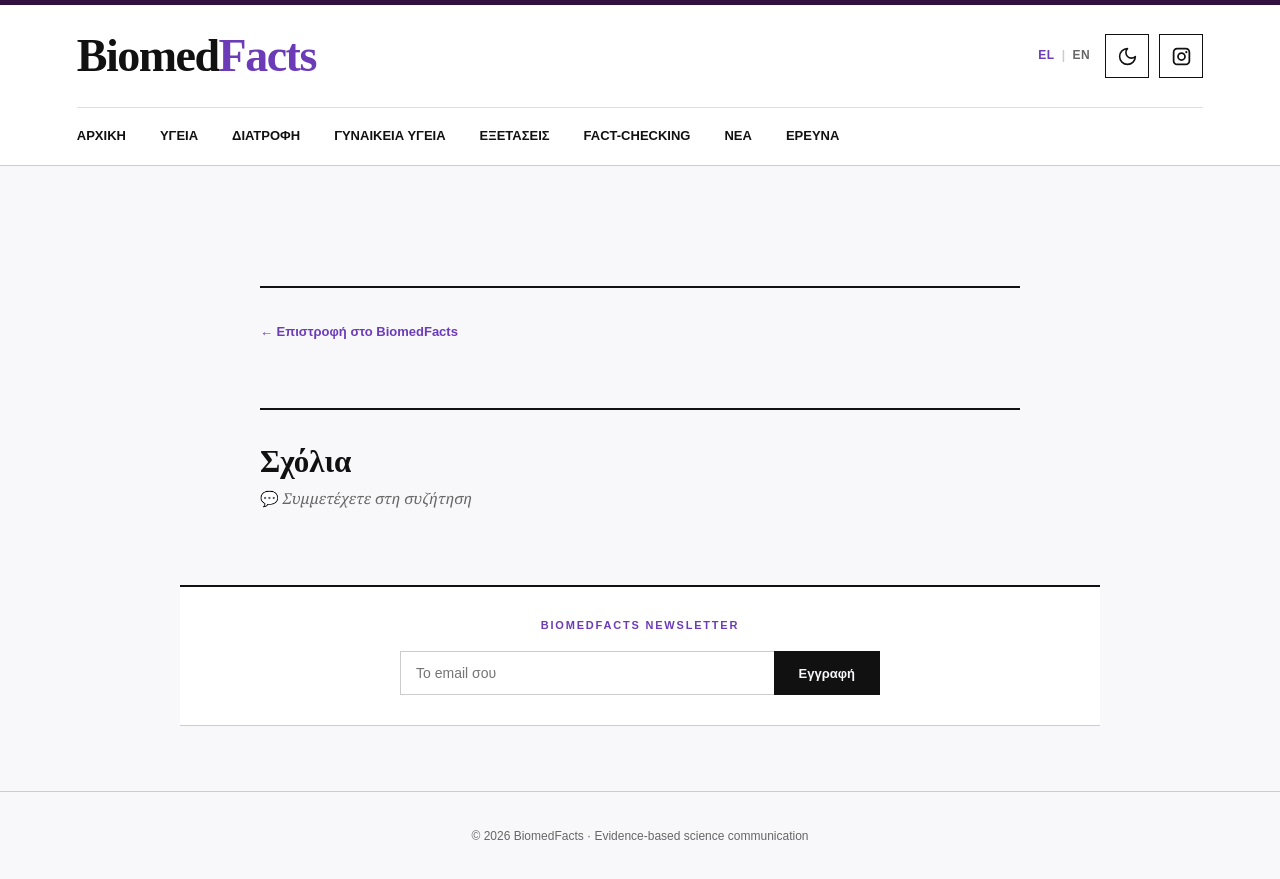
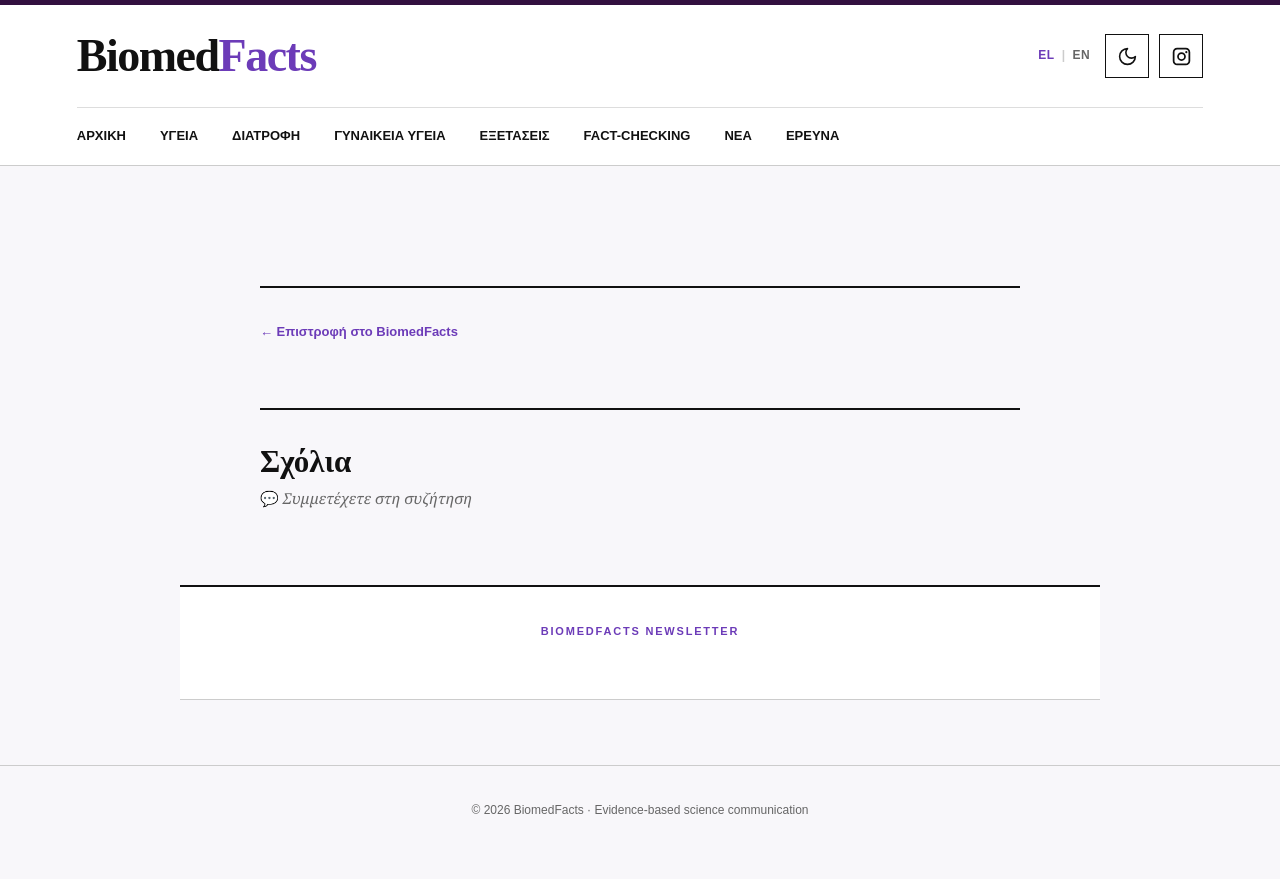
Before and after one commit to BiomedFacts/BiomedFacts, a Jekyll site: the page built from _layouts/post.html, in a window 1280 px wide. Shown: the top 879 px of the page. Built offline with Jekyll 4.4.1, drawn with Linux system fonts in a browser that asks for light colours; comment, search, counter and statistics services are not loaded.

Commit message:
Update post.html

```diff
--- a/_layouts/post.html
+++ b/_layouts/post.html
@@ -19,13 +19,9 @@
     {% if post.translation_key == page.translation_key %}
 
       {% if post.path contains "en/_posts" %}
-
         {% assign english_translation = post %}
-
       {% else %}
-
         {% assign greek_translation = post %}
-
       {% endif %}
 
     {% endif %}
@@ -92,13 +88,14 @@
   {% endif %}
 
 
-
   <script>
 
     (function () {
 
       const savedTheme =
-        localStorage.getItem("biomedfacts-theme");
+        localStorage.getItem(
+          "biomedfacts-theme"
+        );
 
       const prefersDark =
         window.matchMedia &&
@@ -110,7 +107,8 @@
         savedTheme ||
         (prefersDark ? "dark" : "light");
 
-      document.documentElement.setAttribute(
+      document.documentElement
+        .setAttribute(
           "data-theme",
           theme
         );
@@ -120,7 +118,6 @@
   </script>
 
 
-
   <style>
 
     :root {
@@ -161,15 +158,17 @@
     }
 
 
-
     * {
+
       box-sizing: border-box;
+
       margin: 0;
       padding: 0;
     }
 
 
     html {
+
       scroll-behavior: smooth;
     }
 
@@ -190,14 +189,14 @@
 
 
     a {
+
       color: inherit;
     }
 
 
-
-    /* ==========================================
+    /* =========================
        HEADER
-    =========================================== */
+    ========================= */
 
     .site-header {
 
@@ -209,7 +208,8 @@
       border-bottom:
         1px solid var(--border);
 
-      padding: 28px 6% 0;
+      padding:
+        28px 6% 0;
     }
 
 
@@ -251,14 +251,14 @@
 
 
     .logo span {
+
       color: var(--accent);
     }
 
 
-
-    /* ==========================================
+    /* =========================
        HEADER ACTIONS
-    =========================================== */
+    ========================= */
 
     .header-actions {
 
@@ -317,10 +317,9 @@
     }
 
 
-
-    /* ==========================================
+    /* =========================
        ICONS
-    =========================================== */
+    ========================= */
 
     .icon-button {
 
@@ -363,7 +362,6 @@
       stroke-width: 1.8;
 
       stroke-linecap: round;
-
       stroke-linejoin: round;
     }
 
@@ -371,7 +369,6 @@
     .instagram-button svg {
 
       fill: currentColor;
-
       stroke: none;
     }
 
@@ -390,29 +387,32 @@
 
 
     .sun-icon {
+
       display: none;
     }
 
 
     .moon-icon {
+
       display: block;
     }
 
 
     html[data-theme="dark"] .sun-icon {
+
       display: block;
     }
 
 
     html[data-theme="dark"] .moon-icon {
+
       display: none;
     }
 
 
-
-    /* ==========================================
+    /* =========================
        NAVIGATION
-    =========================================== */
+    ========================= */
 
     nav {
 
@@ -449,14 +449,14 @@
 
 
     nav a:hover {
+
       color: var(--accent);
     }
 
 
-
-    /* ==========================================
+    /* =========================
        ARTICLE
-    =========================================== */
+    ========================= */
 
     .article-container {
 
@@ -522,7 +522,6 @@
       display: flex;
 
       justify-content: center;
-
       align-items: center;
 
       flex-wrap: wrap;
@@ -538,7 +537,6 @@
     .meta-dot {
 
       width: 3px;
-
       height: 3px;
 
       border-radius: 50%;
@@ -547,15 +545,13 @@
     }
 
 
-
-    /* ==========================================
+    /* =========================
        COVER
-    =========================================== */
+    ========================= */
 
     .article-cover {
 
       margin-top: 38px;
-
       margin-bottom: 48px;
     }
 
@@ -575,16 +571,16 @@
     }
 
 
-
-    /* ==========================================
+    /* =========================
        ARTICLE BODY
-    =========================================== */
+    ========================= */
 
     .article-body {
 
       max-width: 760px;
 
-      margin: 0 auto;
+      margin:
+        0 auto;
 
       font-family:
         Georgia,
@@ -600,6 +596,7 @@
 
 
     .article-body p {
+
       margin-bottom: 25px;
     }
 
@@ -618,27 +615,30 @@
       line-height: 1.15;
 
       margin-top: 42px;
-
       margin-bottom: 18px;
     }
 
 
     .article-body h1 {
+
       font-size: 36px;
     }
 
 
     .article-body h2 {
+
       font-size: 31px;
     }
 
 
     .article-body h3 {
+
       font-size: 25px;
     }
 
 
     .article-body h4 {
+
       font-size: 21px;
     }
 
@@ -662,6 +662,7 @@
 
 
     .article-body li {
+
       margin-bottom: 9px;
     }
 
@@ -754,14 +755,15 @@
 
 
     .article-body th {
-      background: var(--surface);
-    }
-
-
-
-    /* ==========================================
+
+      background:
+        var(--surface);
+    }
+
+
+    /* =========================
        ARTICLE END
-    =========================================== */
+    ========================= */
 
     .article-end {
 
@@ -872,24 +873,26 @@
         75px auto 0;
 
       padding:
-        30px 20px;
+        36px 20px;
 
       background:
         var(--surface);
 
-      text-align: center;
-
       border-top:
         2px solid var(--text);
 
       border-bottom:
         1px solid var(--border);
+
+      text-align: center;
+
+      overflow: hidden;
     }
 
 
     .newsletter-label {
 
-      margin-bottom: 16px;
+      margin-bottom: 22px;
 
       color: var(--accent);
 
@@ -901,85 +904,22 @@
     }
 
 
-    .newsletter-form {
-
-      display: flex;
-
-      max-width: 480px;
+    .beehiiv-form-container {
+
+      width: 100%;
+
+      max-width: 760px;
 
       margin:
         0 auto;
-    }
-
-
-    .newsletter-form input {
-
-      flex: 1;
-
-      min-width: 0;
-
-      padding:
-        13px 15px;
-
-      background:
-        var(--surface);
-
-      color: var(--text);
-
-      border:
-        1px solid var(--border);
-
-      border-right: none;
-
-      font-size: 14px;
-
-      outline: none;
-    }
-
-
-    .newsletter-form input:focus {
-      border-color: var(--accent);
-    }
-
-
-    .newsletter-form button {
-
-      padding:
-        13px 24px;
-
-      border:
-        1px solid var(--text);
-
-      background:
-        var(--text);
-
-      color:
-        var(--background);
-
-      font-size: 13px;
-
-      font-weight: bold;
-
-      cursor: pointer;
-    }
-
-
-    .newsletter-form button:hover {
-
-      background:
-        var(--accent);
-
-      border-color:
-        var(--accent);
-
-      color: #ffffff;
-    }
-
-
-
-    /* ==========================================
+
+      text-align: center;
+    }
+
+
+    /* =========================
        FOOTER
-    =========================================== */
+    ========================= */
 
     footer {
 
@@ -999,10 +939,9 @@
     }
 
 
-
-    /* ==========================================
+    /* =========================
        MOBILE
-    =========================================== */
+    ========================= */
 
     @media (max-width: 700px) {
 
@@ -1022,11 +961,13 @@
 
 
       .logo {
+
         font-size: 34px;
       }
 
 
       .header-actions {
+
         gap: 7px;
       }
 
@@ -1044,7 +985,6 @@
       .icon-button {
 
         width: 37px;
-
         height: 37px;
       }
 
@@ -1052,7 +992,6 @@
       .icon-button svg {
 
         width: 18px;
-
         height: 18px;
       }
 
@@ -1068,6 +1007,7 @@
 
 
       nav a {
+
         font-size: 10px;
       }
 
@@ -1091,12 +1031,12 @@
       .article-cover {
 
         margin-top: 28px;
-
         margin-bottom: 35px;
       }
 
 
       .article-cover img {
+
         max-height: none;
       }
 
@@ -1110,49 +1050,35 @@
 
 
       .article-body h1 {
+
         font-size: 31px;
       }
 
 
       .article-body h2 {
+
         font-size: 27px;
       }
 
 
       .article-body h3 {
+
         font-size: 23px;
       }
 
 
       .comments-section h2 {
+
         font-size: 28px;
       }
 
 
       .newsletter {
+
         width: 90%;
-      }
-
-
-      .newsletter-form {
-
-        flex-direction: column;
-
-        gap: 8px;
-      }
-
-
-      .newsletter-form input {
-
-        width: 100%;
-
-        border:
-          1px solid var(--border);
-      }
-
-
-      .newsletter-form button {
-        width: 100%;
+
+        padding:
+          30px 8px;
       }
 
     }
@@ -1161,16 +1087,19 @@
     @media (max-width: 470px) {
 
       .logo {
+
         font-size: 29px;
       }
 
 
       .header-actions {
+
         gap: 5px;
       }
 
 
       .language-switch {
+
         font-size: 9px;
       }
 
@@ -1178,12 +1107,12 @@
       .icon-button {
 
         width: 34px;
-
         height: 34px;
       }
 
 
       .article-title {
+
         font-size: 31px;
       }
 
@@ -1195,7 +1124,6 @@
 
 
 <body>
-
 
 
 <header class="site-header">
@@ -1218,11 +1146,10 @@
     </a>
 
 
-
     <div class="header-actions">
 
 
-      <!-- EL | EN -->
+      <!-- LANGUAGE -->
 
       <div
         class="language-switch"
@@ -1282,7 +1209,6 @@
 
 
       </div>
-
 
 
       <!-- LIGHT / DARK -->
@@ -1332,8 +1258,8 @@
 
         </svg>
 
+
       </button>
-
 
 
       <!-- INSTAGRAM -->
@@ -1366,7 +1292,6 @@
   </div>
 
 
-
   {% if is_english %}
 
 
@@ -1453,7 +1378,6 @@
 </header>
 
 
-
 <main class="article-container">
 
 
@@ -1474,7 +1398,6 @@
       {% endif %}
 
 
-
       <h1 class="article-title">
 
         {{ page.title }}
@@ -1482,19 +1405,15 @@
       </h1>
 
 
-
       <div class="article-meta">
 
 
         {% if page.author %}
 
           <span>
-
             {{ page.author }}
-
           </span>
 
-
           <span class="meta-dot"></span>
 
         {% endif %}
@@ -1511,7 +1430,6 @@
 
 
     </div>
-
 
 
     {% if page.image %}
@@ -1528,7 +1446,6 @@
     {% endif %}
 
 
-
     <div class="article-body">
 
       {{ content }}
@@ -1537,7 +1454,6 @@
 
 
   </article>
-
 
 
   <div class="article-end">
@@ -1549,9 +1465,7 @@
         href="{{ '/en/' | relative_url }}"
         class="back-home"
       >
-
         ← Back to BiomedFacts
-
       </a>
 
     {% else %}
@@ -1560,9 +1474,7 @@
         href="{{ '/' | relative_url }}"
         class="back-home"
       >
-
         ← Επιστροφή στο BiomedFacts
-
       </a>
 
     {% endif %}
@@ -1571,46 +1483,34 @@
   </div>
 
 
-
-  <!-- ==========================================
+  <!-- =========================
        REAL COMMENTS
-  =========================================== -->
+  ========================= -->
 
   <section class="comments-section">
 
 
     {% if is_english %}
-
 
       <h2>
         Comments
       </h2>
 
-
       <p class="comments-intro">
-
         💬 <em>Join the discussion</em>
-
       </p>
 
-
     {% else %}
-
 
       <h2>
         Σχόλια
       </h2>
 
-
       <p class="comments-intro">
-
         💬 <em>Συμμετέχετε στη συζήτηση</em>
-
       </p>
 
-
     {% endif %}
-
 
 
     <div class="giscus"></div>
@@ -1651,34 +1554,14 @@
   </p>
 
 
-  <div class="newsletter-form">
-
-
-    {% if is_english %}
-
-      <input
-        type="email"
-        placeholder="Your email"
-        aria-label="Email"
-      >
-
-      <button type="button">
-        Subscribe
-      </button>
-
-    {% else %}
-
-      <input
-        type="email"
-        placeholder="Το email σου"
-        aria-label="Email"
-      >
-
-      <button type="button">
-        Εγγραφή
-      </button>
-
-    {% endif %}
+  <div class="beehiiv-form-container">
+
+
+    <script
+      async
+      src="https://subscribe-forms.beehiiv.com/v3/loader.js"
+      data-beehiiv-form="5b6c64fa-4be2-4884-a199-d0ebe1f9ed51"
+    ></script>
 
 
   </div>
@@ -1687,7 +1570,6 @@
 </section>
 
 
-
 <footer>
 
   © 2026 BiomedFacts · Evidence-based science communication
@@ -1695,13 +1577,12 @@
 </footer>
 
 
-
 <script>
 
 
-  /* ==========================================
+  /* =========================
      LANGUAGE MEMORY
-  =========================================== */
+  ========================= */
 
   const languageLinks =
     document.querySelectorAll(
@@ -1726,12 +1607,12 @@
   });
 
 
-
-  /* ==========================================
-     UPDATE GISCUS THEME
-  =========================================== */
+  /* =========================
+     GISCUS THEME
+  ========================= */
 
   function updateGiscusTheme(theme) {
+
 
     const iframe =
       document.querySelector(
@@ -1740,13 +1621,16 @@
 
 
     if (!iframe) {
+
       return;
+
     }
 
 
     iframe.contentWindow.postMessage(
 
       {
+
         giscus: {
 
           setConfig: {
@@ -1756,6 +1640,7 @@
           }
 
         }
+
       },
 
       "https://giscus.app"
@@ -1765,13 +1650,13 @@
   }
 
 
-
-  /* ==========================================
+  /* =========================
      WAIT FOR GISCUS
-  =========================================== */
+  ========================= */
 
   const giscusObserver =
-    new MutationObserver(function () {
+    new MutationObserver(
+      function () {
 
 
         const iframe =
@@ -1797,10 +1682,12 @@
 
           giscusObserver.disconnect();
 
-      }
-
-
-    });
+
+        }
+
+
+      }
+    );
 
 
   giscusObserver.observe(
@@ -1808,17 +1695,18 @@
     document.body,
 
     {
+
       childList: true,
       subtree: true
+
     }
 
   );
 
 
-
-  /* ==========================================
+  /* =========================
      LIGHT / DARK
-  =========================================== */
+  ========================= */
 
   const themeToggle =
     document.getElementById(
```
Also changed, not shown: other parts of _layouts/post.html (+10 -8 lines). Lines whose indentation alone changed are shown as unchanged.
